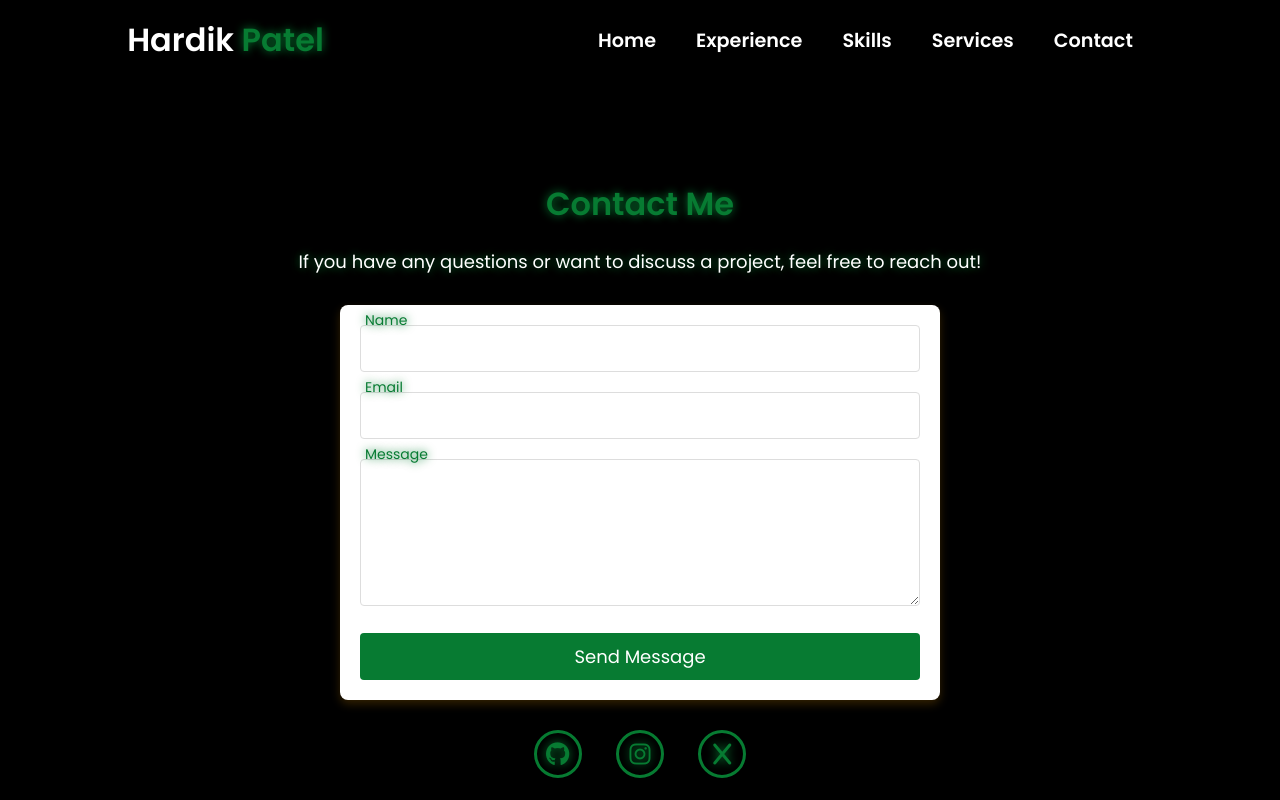
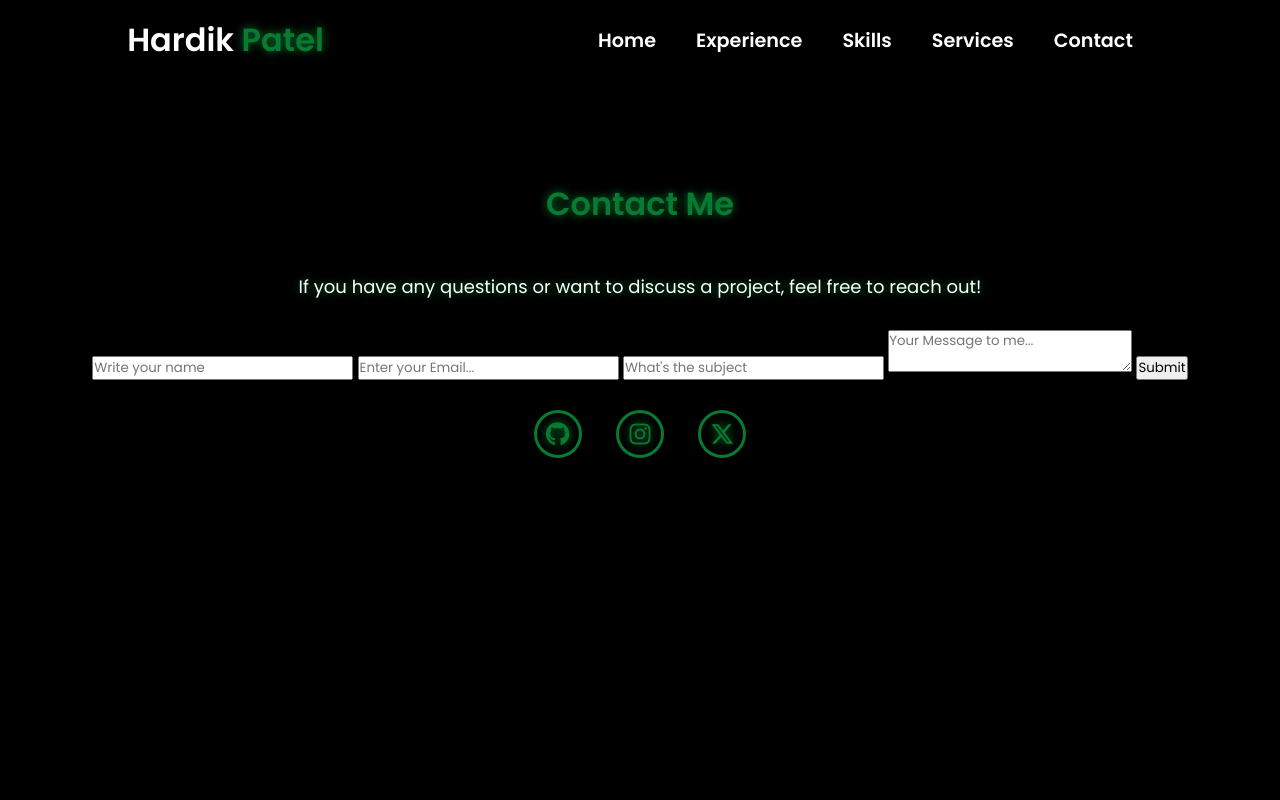
Before and after one commit to HardikPatel74/Hardik-Patel, a plain HTML site: page contact.html in a window 1280 px wide. Drawn offline with Linux system fonts and the light colour scheme.

Commit message:
Update contact.html

```diff
--- a/contact.html
+++ b/contact.html
@@ -35,30 +35,25 @@
     </nav>
     <section class="contact">
         <h2>Contact Me</h2>
+        &nbsp; &nbsp; &nbsp;&nbsp;&nbsp;
         <p>If you have any questions or want to discuss a project, feel free to reach out!</p>
-        <div class="contact-form">
-            <form action="#" method="POST">
-                <div class="input-box">
-                    <input type="text" name="name" required>
-                    <label>Name</label>
-                </div>
-                <div class="input-box">
-                    <input type="email" name="email" required>
-                    <label>Email</label>
-                </div>
-                <div class="input-box">
-                    <textarea name="message" rows="5" required></textarea>
-                    <label>Message</label>
-                </div>
-                <button type="submit" class="btn">Send Message</button>
+        <div class="contact-container">
+            <form action="https://api.web3forms.com/submit" method="POST">
+
+                <input type="hidden" name="access_key" value="3472666a-1241-442d-a0c7-44a038195654">
+                <input type="text" name="name" placeholder="Write your name" required>
+                <input type="email" name="email" placeholder="Enter your Email..." required>
+                <input type="text" name="subject" placeholder="What's the subject" required>
+                <textarea placeholder="Your Message to me..." required></textarea>
+                <button type="submit">Submit</button>
             </form>
         </div>
         &nbsp; &nbsp; &nbsp;&nbsp;&nbsp;
-         <div class="social-links">
-                    <a href="https://github.com/HardikPatel74" data-aos="fade-up" data-aos-duration="1500" data-aos-delay="1300"><i class="fa-brands fa-github"></i></a>
-                    <a href="https://www.instagram.com/hardikk_patel7/" data-aos="fade-up" data-aos-duration="1500" data-aos-delay="1400"><i class="fa-brands fa-instagram"></i></a>
-                    <a href="https://x.com/HARDIKPATE87443?t=7Mikq6JWQeaKbfmCk2Y1ag&s=08" data-aos="fade-up" data-aos-duration="1500" data-aos-delay="1600"><i class="fa-brands fa-x"></i></a>
-                </div>
+        <div class="social-links">
+            <a href="https://github.com/HardikPatel74" data-aos="fade-up" data-aos-duration="1500" data-aos-delay="1300"><i class="fa-brands fa-github"></i></a>
+            <a href="https://www.instagram.com/hardikk_patel7/" data-aos="fade-up" data-aos-duration="1500" data-aos-delay="1400"><i class="fa-brands fa-instagram"></i></a>
+            <a href="https://x.com/HARDIKPATE87443?t=7Mikq6JWQeaKbfmCk2Y1ag&s=08" data-aos="fade-up" data-aos-duration="1500" data-aos-delay="1600"><i class="fa-brands fa-x-twitter"></i></a>
+        </div>
     </section>
 </body>
 </html>
```
